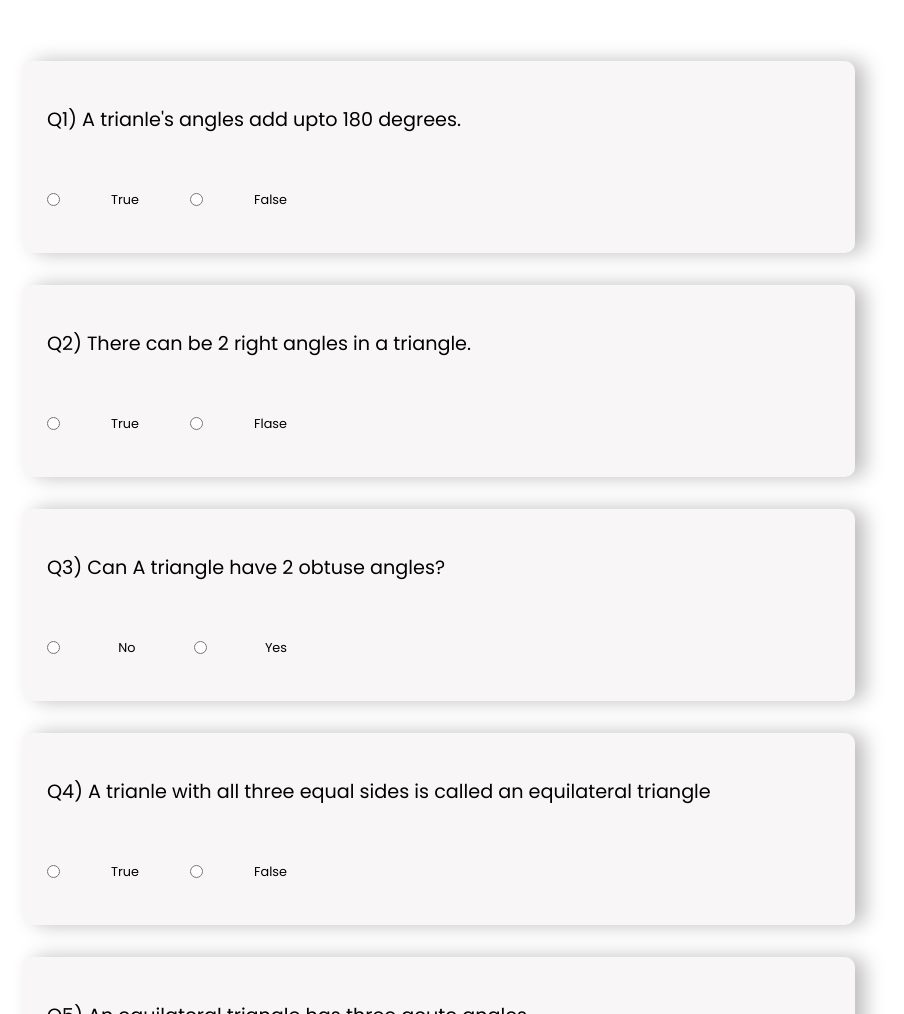
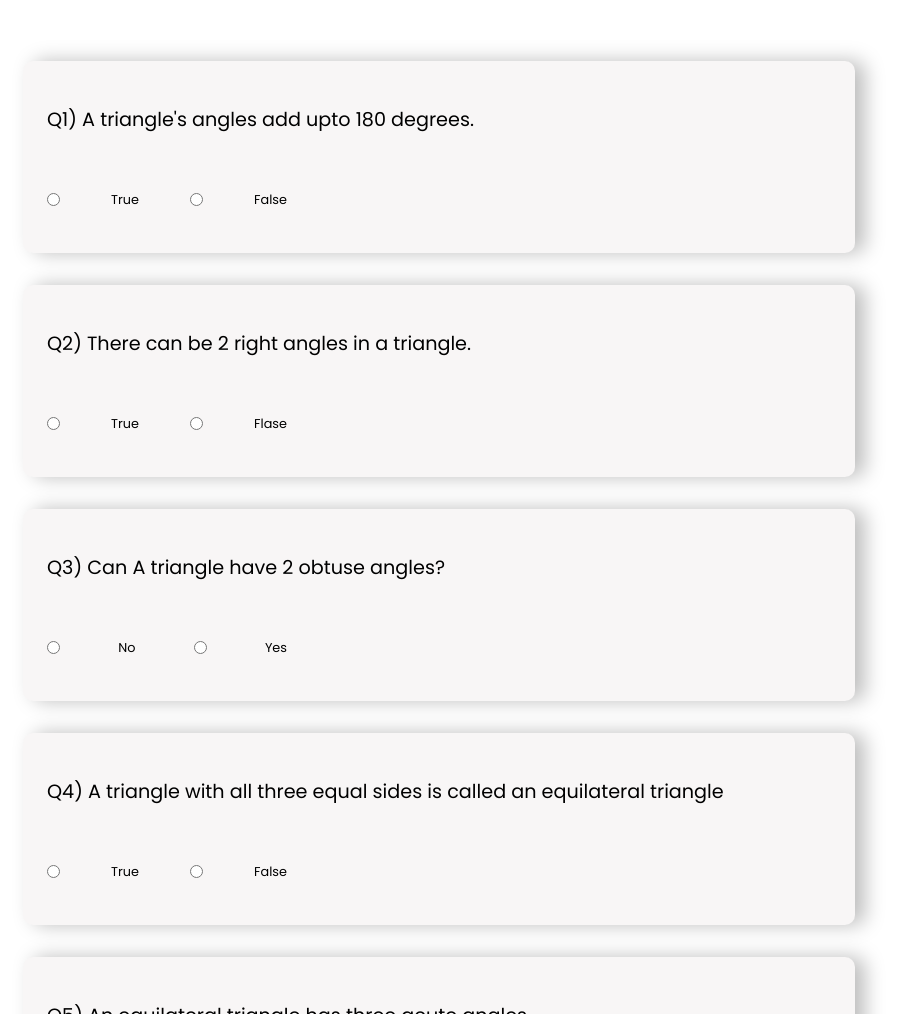
Before and after one commit to ParthParolekar/Know-Your-Triangles, a plain HTML site: page Quiz/quiz.html in a window 1280 px wide. Shown: the part 383-1397 px from the top of the page, without its empty margins (201-1105 px from the left). Drawn offline with Linux system fonts and the light colour scheme.

Commit message:
fixed typos

```diff
--- a/Quiz/quiz.html
+++ b/Quiz/quiz.html
@@ -30,33 +30,7 @@
         >
       </header>
 
-      <section class="quiz">
-        <!-- <div class="q-and-a">
-
-                <div class="question">
-                    1.) Lorem ipsum dolor sit amet consectetur adipisicing elit. Eos, quisquam!
-                </div>
-
-                <div class="mcq">
-                    <input type="radio" name="question1" id="" class="question1">Option1</input>
-                    <input type="radio" name="question1" id="" class="question1">Option2</input>
-                </div>
-
-            </div>
-
-            <div class="q-and-a">
-
-                <div class="question">
-                    1.) questiton
-                </div>
-
-                <div class="mcq">
-                    <input type="radio" name="question1" id="" class="question1">Option1</input>
-                    <input type="radio" name="question1" id="" class="question1">Option2</input>
-                </div>
-
-            </div> -->
-      </section>
+      <section class="quiz"></section>
       <button class="submit-btn">Submit</button>
       <div class="score">Score:</div>
     </main>
--- a/Quiz/quiz.js
+++ b/Quiz/quiz.js
@@ -4,7 +4,7 @@ const displayScore = document.querySelector(".score");
 
 const questions = [
   {
-    question: "A trianle's angles add upto 180 degrees.",
+    question: "A triangle's angles add upto 180 degrees.",
     questionNumber: "Q1",
     option1: "True",
     option2: "False",
@@ -32,7 +32,7 @@ const questions = [
   },
   {
     question:
-      "A trianle with all three equal sides is called an equilateral triangle",
+      "A triangle with all three equal sides is called an equilateral triangle",
     questionNumber: "Q4",
     option1: "True",
     option2: "False",
```
